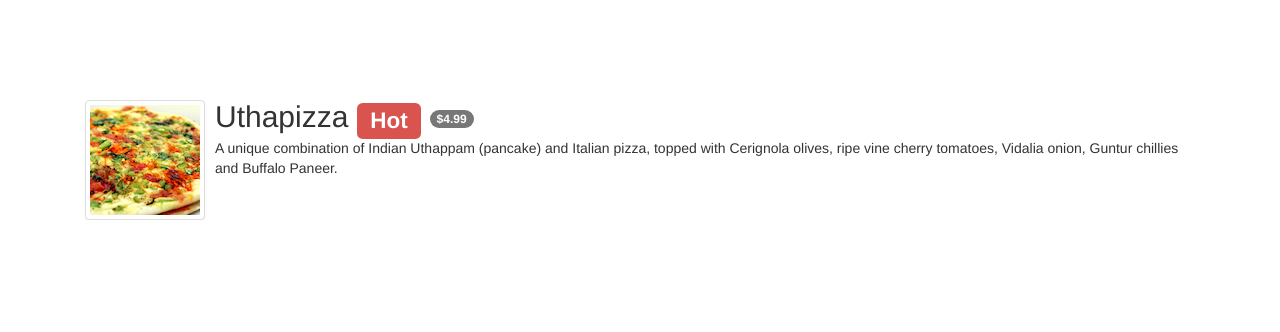
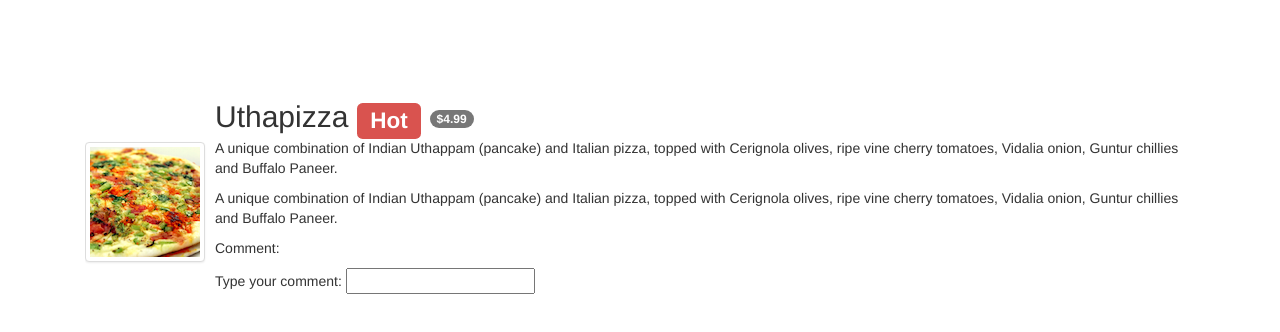
Before and after one commit to blizarazu/Front-End-Javascript-Frameworks-AngularJS-Overview, a website: page conFusion/app/menu.html in a window 1280 px wide. Shown: the top 332 px of the page. Drawn offline with nearby package versions, Linux system fonts and the light colour scheme.

Commit message:
Add comment

```diff
--- a/conFusion/app/menu.html
+++ b/conFusion/app/menu.html
@@ -51,6 +51,10 @@
                          <span class="label label-danger">{{dish.label}}</span>
                          <span class="badge">{{dish.price | currency}}</span></h2>
                         <p>{{dish.description}}</p>
+                        <p>{{dish.description}}</p>
+                        <p>Comment: {{dish.comment}}</p>
+                        <p>Type your comment:
+                         <input type="text" ng-model="dish.comment"></p>
                     </div>
                 </div>
             </div>
```
